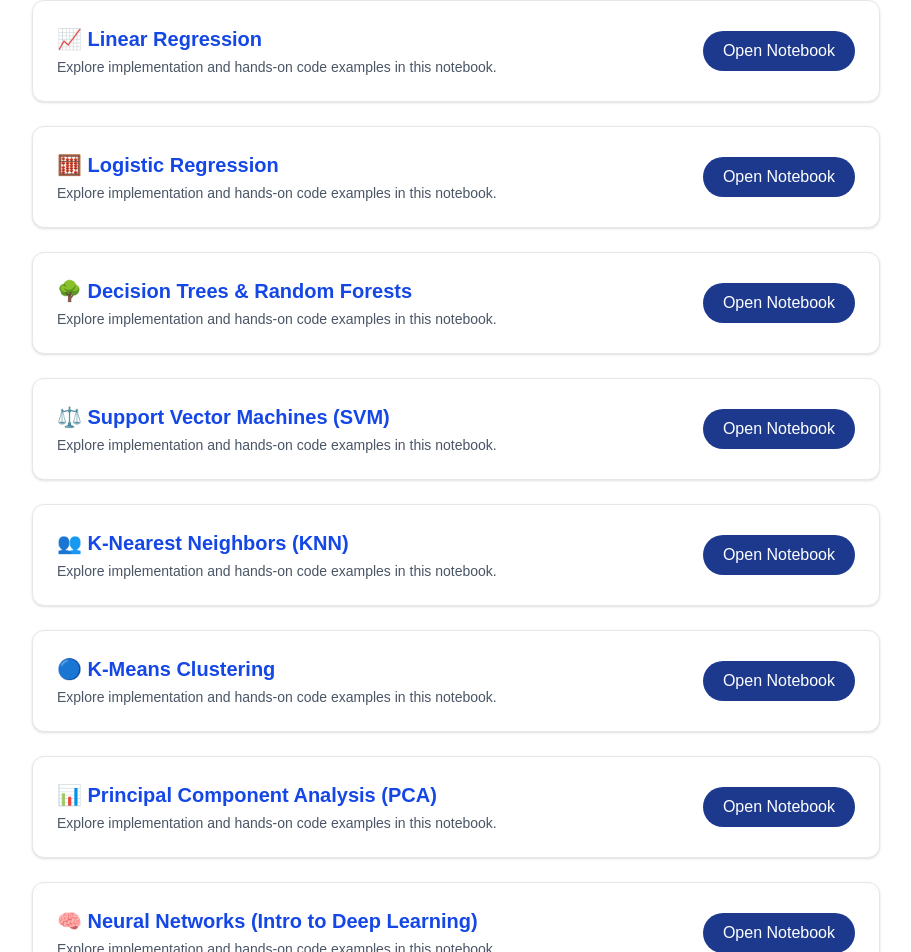
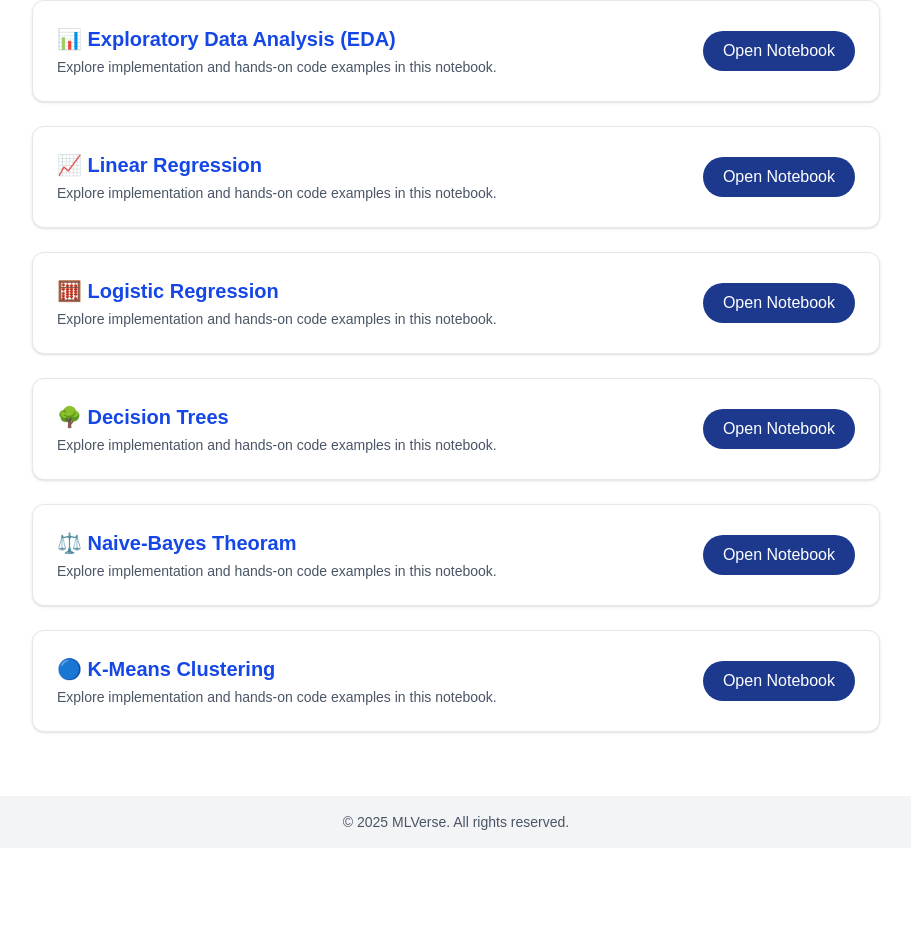
Before and after one commit to Ashwinib26/MLverse-A-Machine-Learning-guide, a Next.js app in the folder mlverse-guide/: page /practical in a window 1280 px wide. Shown: the part 196-1148 px from the top of the page, without its empty margins (184-1095 px from the left). After the commit the page ends 1044 px from the top, so only its background shows below. Built offline with nearby package versions, Linux system fonts and the light colour scheme.

Commit message:
Bug Fix-Notebook files directory conflicts

```diff
--- a/mlverse-guide/src/app/practical/page.tsx
+++ b/mlverse-guide/src/app/practical/page.tsx
@@ -2,6 +2,11 @@ import Link from "next/link";
 
 export default function PracticalPage() {
   const practicals = [
+    {
+      title: "Exploratory Data Analysis (EDA)",
+      emoji: "📊",
+      filename: "EDA.ipynb"
+    },
     {
       title: "Linear Regression",
       emoji: "📈",
@@ -13,35 +18,20 @@ export default function PracticalPage() {
       filename: "Logistic Regression.ipynb"
     },
     {
-      title: "Decision Trees & Random Forests",
+      title: "Decision Trees",
       emoji: "🌳",
-      filename: "Decision Trees and Random Forests.ipynb"
+      filename: "Decision Tree Classifier.ipynb"
     },
     {
-      title: "Support Vector Machines (SVM)",
+      title: "Naive-Bayes Theoram",
       emoji: "⚖️",
-      filename: "Support Vector Machines.ipynb"
-    },
-    {
-      title: "K-Nearest Neighbors (KNN)",
-      emoji: "👥",
-      filename: "K-Nearest Neighbors.ipynb"
+      filename: "Naive Bayes.ipynb"
     },
     {
       title: "K-Means Clustering",
       emoji: "🔵",
-      filename: "K-Means Clustering.ipynb"
+      filename: "K-Means.ipynb"
     },
-    {
-      title: "Principal Component Analysis (PCA)",
-      emoji: "📊",
-      filename: "Principal Component Analysis.ipynb"
-    },
-    {
-      title: "Neural Networks (Intro to Deep Learning)",
-      emoji: "🧠",
-      filename: "Neural Networks Introduction.ipynb"
-    }
   ];
 
   return (
```
